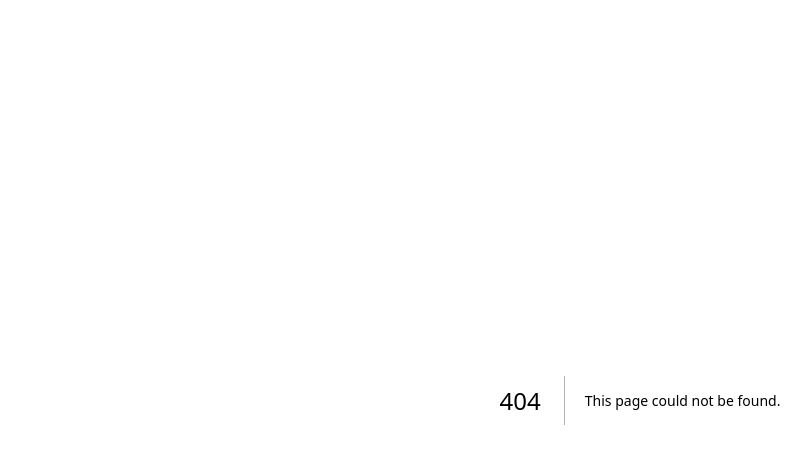
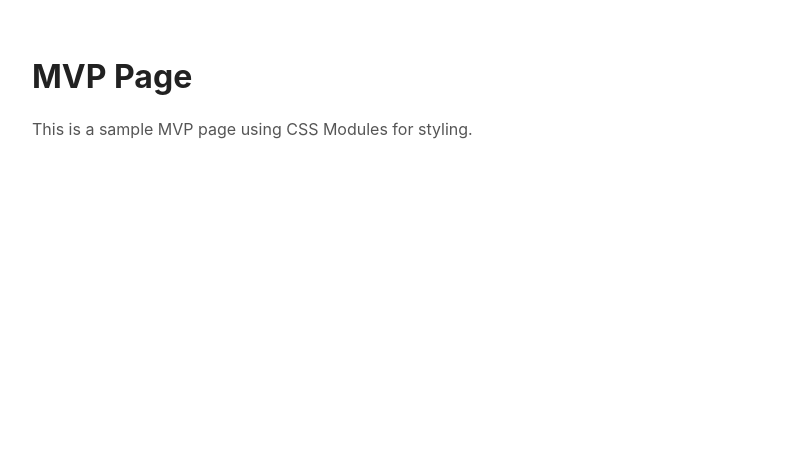
Before and after one commit to deniseada/GotIt, a Next.js app: page /mvp in a window 1280 px wide. Before the commit this address had no page. Shown: the top 464 px of the page, without its empty margins (0-811 px from the left). Built offline with nearby package versions, Linux system fonts and the light colour scheme.

Commit message:
fix files

```diff
--- /dev/null
+++ b/app/mvp/page.jsx
@@ -0,0 +1,12 @@
+import styles from "./page.module.css";
+
+export default function MVPPage() {
+  return (
+    <div className={styles.container}>
+      <h1 className={styles.title}>MVP Page</h1>
+      <p className={styles.description}>
+        This is a sample MVP page using CSS Modules for styling.
+      </p>
+    </div>
+  );
+}
--- /dev/null
+++ b/app/mvp/page.module.css
@@ -0,0 +1,12 @@
+.container {
+  padding: 2rem;
+}
+
+.title {
+  font-size: 2rem;
+  margin-bottom: 1rem;
+}
+
+.description {
+  color: #555;
+}
```
Also changed, not shown: app/pages/mvp.js (deleted), app/pages/mvp.module.css (deleted).
